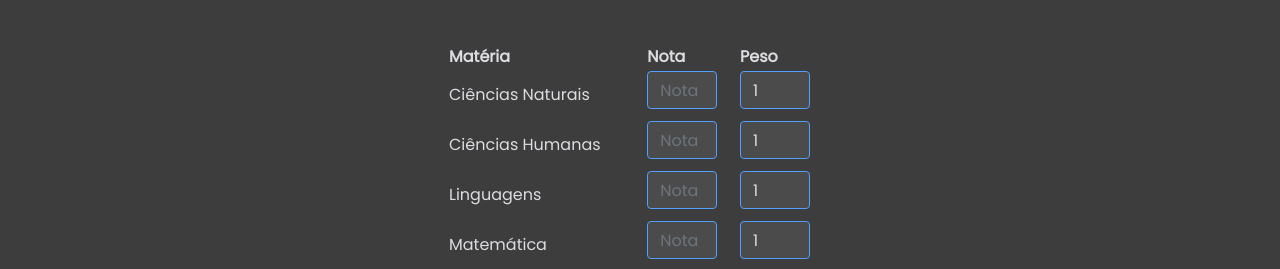
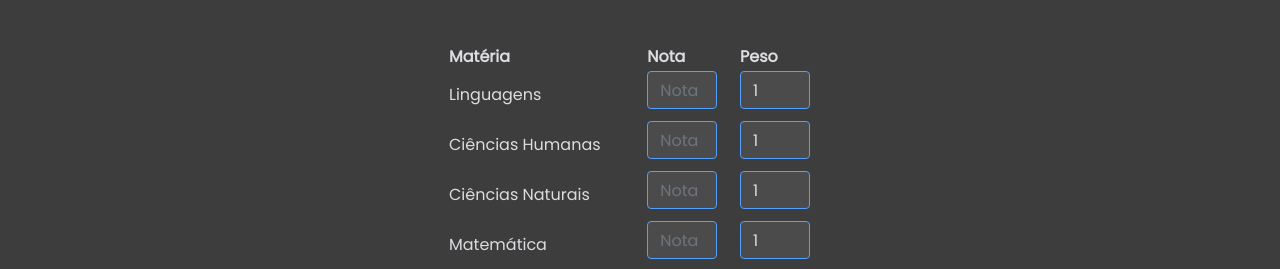
Before and after one commit to pauloo27/MediaEnem, a React (Create React App) app: page / in a window 1280 px wide. Shown: the part 144-413 px from the top of the page. Built offline with nearby package versions, Linux system fonts and the light colour scheme.

Commit message:
💄 Fix subjects order

```diff
--- a/src/App.js
+++ b/src/App.js
@@ -6,9 +6,9 @@ import GradeInput from "./components/GradeInput";
 import { EventEmitter } from "events";
 
 const gradesName = [
+  "Linguagens",
+  "Ciências Humanas",
   "Ciências Naturais",
-  "Ciências Humanas",
-  "Linguagens",
   "Matemática",
   "Redação"
 ];
```
